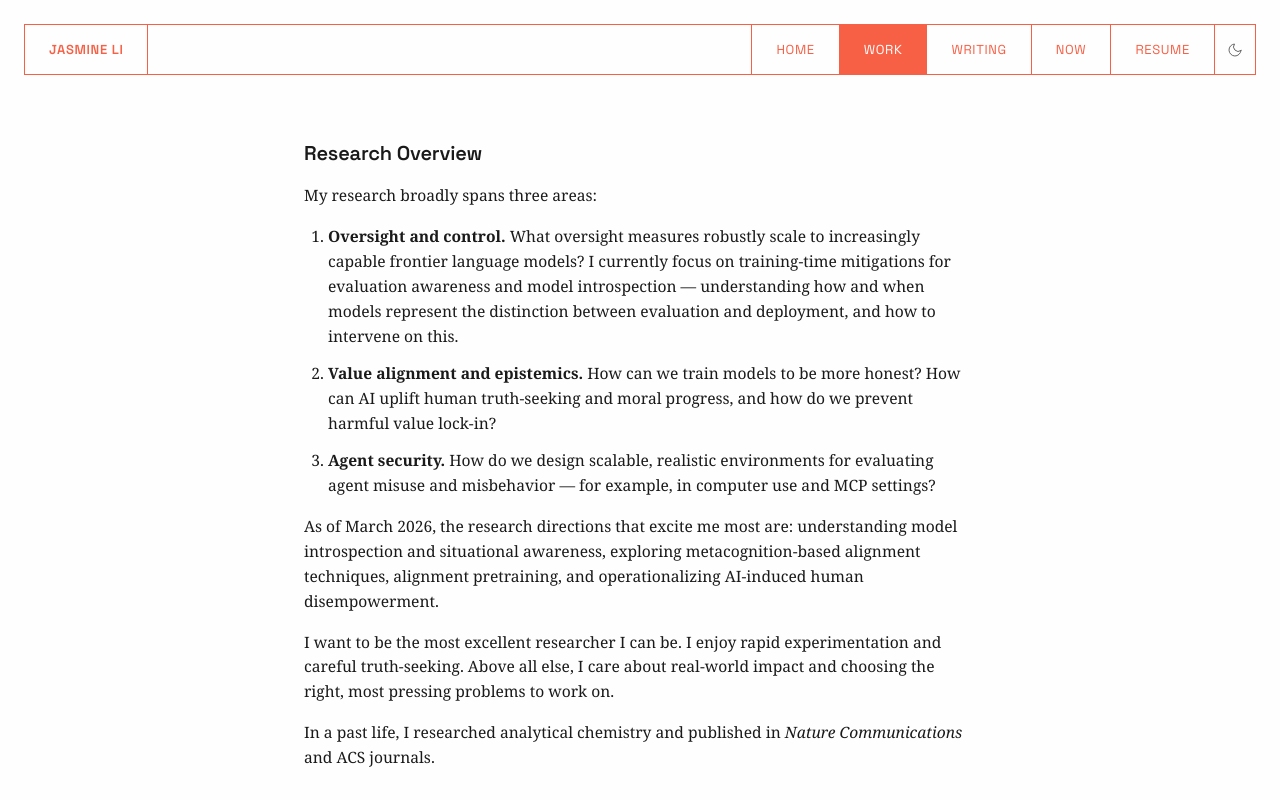
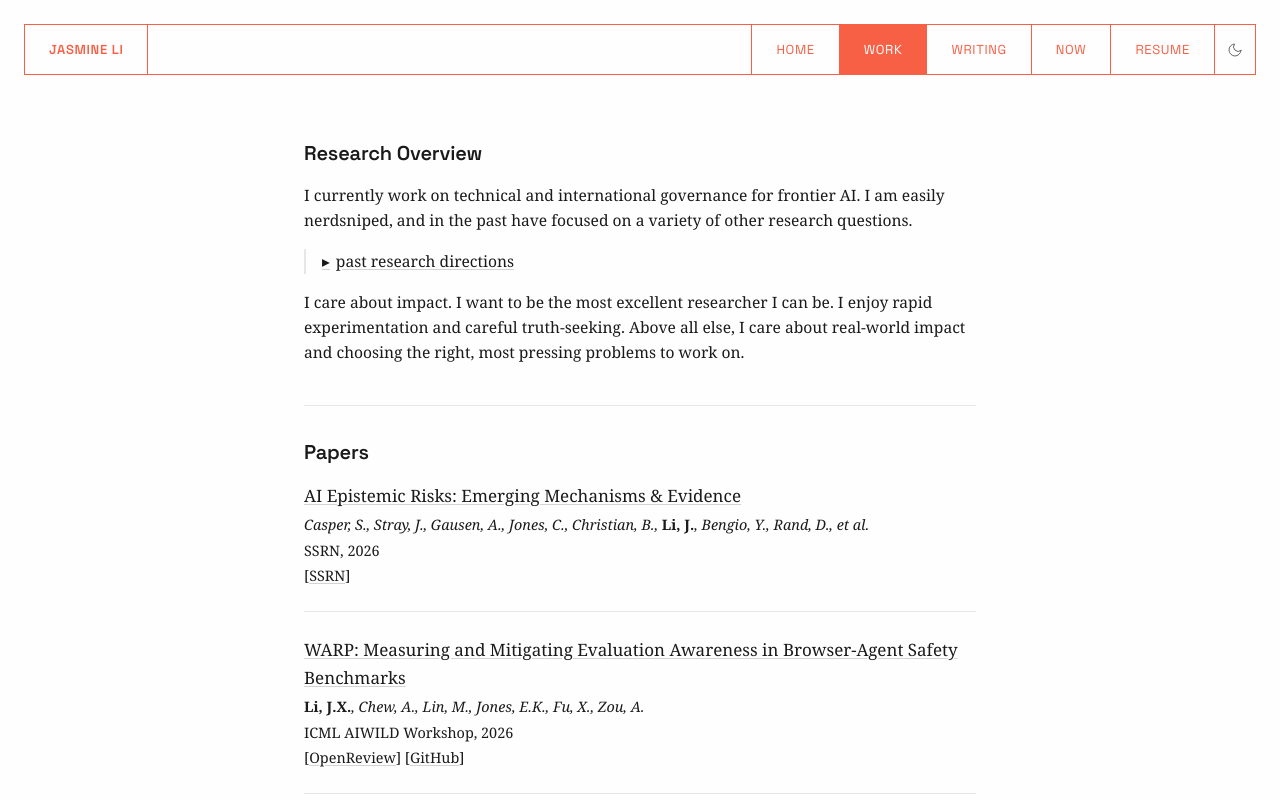
Before and after one commit to jasmineee-li/personal-site, a Next.js app: page /work in a window 1280 px wide. Shown: the top 800 px of the page. Built offline with nearby package versions, Linux system fonts and the light colour scheme.

Commit message:
Rework Research Overview, obfuscate email
- Rewrite Research Overview intro; collapse prior detailed research areas
  into a native <details> toggle
- Replace the homepage mailto link with scrape-resistant plain-text address

```diff
--- a/src/app/page.tsx
+++ b/src/app/page.tsx
@@ -343,9 +343,9 @@ export default function Home() {
 
         <p className="leading-relaxed mb-4">
           Please reach out and say hi (
-          <a className="hyperlink" href="mailto:jasminexinzeli@gmail.com">
-            jasminexinzeli@gmail.com
-          </a>
+          <span className="whitespace-nowrap">
+            jasmine xinze li [at] gmail [dot] com
+          </span>
           )!
         </p>
 
--- a/src/app/work/page.tsx
+++ b/src/app/work/page.tsx
@@ -6,44 +6,64 @@ export default function Projects() {
       <h2 className="text-xl font-bold mb-4 accent-font">Research Overview</h2>
 
       <div className="mb-10 space-y-4 text-body-sm">
-        <p>My research broadly spans three areas:</p>
+        <p>
+          I currently work on technical and international governance for frontier
+          AI. I am easily nerdsniped, and in the past have focused on a variety
+          of other research questions.
+        </p>
+
+        <details className="group border-l-2 border-gray-200 pl-4">
+          <summary className="hyperlink cursor-pointer list-none inline-flex items-center gap-1.5">
+            <span className="inline-block transition-transform group-open:rotate-90">
+              ▸
+            </span>
+            past research directions
+          </summary>
+          <div className="mt-4 space-y-4">
+            <p>My research has broadly spanned three areas:</p>
             <ol className="list-decimal pl-6 space-y-3">
               <li>
-            <span className="font-semibold">Oversight and control.</span> What
-            oversight measures robustly scale to increasingly capable frontier
-            language models? I currently focus on training-time mitigations for
-            evaluation awareness and model introspection — understanding how and
-            when models represent the distinction between evaluation and
-            deployment, and how to intervene on this.
+                <span className="font-semibold">Oversight and control.</span>{" "}
+                What oversight measures robustly scale to increasingly capable
+                frontier language models? I focused on training-time mitigations
+                for evaluation awareness and model introspection — understanding
+                how and when models represent the distinction between evaluation
+                and deployment, and how to intervene on this.
               </li>
               <li>
-            <span className="font-semibold">Value alignment and epistemics.</span>{" "}
-            How can we train models to be more honest? How can AI uplift human
-            truth-seeking and moral progress, and how do we prevent harmful value
-            lock-in?
+                <span className="font-semibold">
+                  Value alignment and epistemics.
+                </span>{" "}
+                How can we train models to be more honest? How can AI uplift
+                human truth-seeking and moral progress, and how do we prevent
+                harmful value lock-in?
               </li>
               <li>
                 <span className="font-semibold">Agent security.</span> How do we
-            design scalable, realistic environments for evaluating agent misuse
-            and misbehavior — for example, in computer use and MCP settings?
+                design scalable, realistic environments for evaluating agent
+                misuse and misbehavior — for example, in computer use and MCP
+                settings?
               </li>
             </ol>
             <p>
-          As of March 2026, the research directions that excite me most are:
-          understanding model introspection and situational awareness, exploring
-          metacognition-based alignment techniques, alignment pretraining, and
-          operationalizing AI-induced human disempowerment.
-        </p>
-        <p>
-          I want to be the most excellent researcher I can be. I enjoy rapid
-          experimentation and careful truth-seeking. Above all else, I care about
-          real-world impact and choosing the right, most pressing problems to
-          work on.
+              Research directions that have excited me most: understanding model
+              introspection and situational awareness, exploring
+              metacognition-based alignment techniques, alignment pretraining,
+              and operationalizing AI-induced human disempowerment.
             </p>
             <p>
               In a past life, I researched analytical chemistry and published in{" "}
               <span className="italic">Nature Communications</span> and ACS
               journals.
+            </p>
+          </div>
+        </details>
+
+        <p>
+          I care about impact. I want to be the most excellent researcher I can
+          be. I enjoy rapid experimentation and careful truth-seeking. Above all
+          else, I care about real-world impact and choosing the right, most
+          pressing problems to work on.
         </p>
       </div>
 
```
Lines whose indentation alone changed are shown as unchanged.
